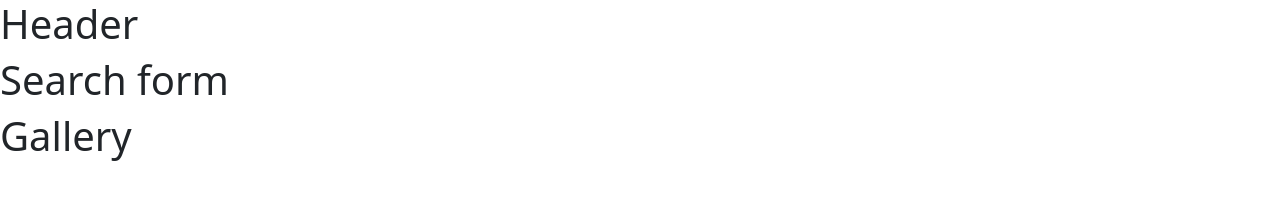
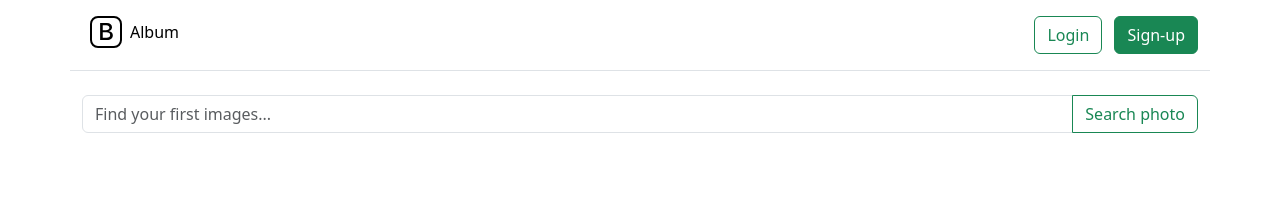
Before and after one commit to illusion4044/goit-js-hw-11, a website built with Vite: page src/index.html in a window 1280 px wide. Built offline with nearby package versions, Linux system fonts and the light colour scheme.

Commit message:
general update

```diff
--- a/src/partials/header.html
+++ b/src/partials/header.html
@@ -1,3 +1,32 @@
-<header class="header">
- <h1>Header</h1>
+<header
+  class="d-flex flex-wrap align-items-center justify-content-center justify-content-md-between py-3 mb-4 border-bottom container"
+>
+  <div class="col-md-3 mb-2 mb-md-0">
+    <a
+      href="/"
+      class="d-inline-flex align-items-center link-body-emphasis text-decoration-none"
+    >
+      <svg
+        xmlns="http://www.w3.org/2000/svg"
+        width="32"
+        height="32"
+        fill="currentColor"
+        class="bi bi-bootstrap mx-2"
+        viewBox="0 0 16 16"
+      >
+        <path
+          d="M5.062 12h3.475c1.804 0 2.888-.908 2.888-2.396 0-1.102-.761-1.916-1.904-2.034v-.1c.832-.14 1.482-.93 1.482-1.816 0-1.3-.955-2.11-2.542-2.11H5.062zm1.313-4.875V4.658h1.78c.973 0 1.542.457 1.542 1.237 0 .802-.604 1.23-1.764 1.23zm0 3.762V8.162h1.822c1.236 0 1.887.463 1.887 1.348 0 .896-.627 1.377-1.811 1.377z"
+        />
+        <path
+          d="M0 4a4 4 0 0 1 4-4h8a4 4 0 0 1 4 4v8a4 4 0 0 1-4 4H4a4 4 0 0 1-4-4zm4-3a3 3 0 0 0-3 3v8a3 3 0 0 0 3 3h8a3 3 0 0 0 3-3V4a3 3 0 0 0-3-3z"
+        />
+      </svg>
+      <span>Album</span>
+    </a>
+  </div>
+
+  <div class="col-md-3 text-end">
+    <button type="button" class="btn btn-outline-success me-2">Login</button>
+    <button type="button" class="btn btn-success">Sign-up</button>
+  </div>
 </header>
--- a/src/partials/section-gallery.html
+++ b/src/partials/section-gallery.html
@@ -1,5 +1,8 @@
 <section class="gallery">
-    <h1>
-        Gallery
-    </h1>
-</section>
+    <div class="container">
+      <div
+        class="gallery-list js-gallery row row-cols-1 row-cols-sm-2 row-cols-md-3 g-3"
+      ></div>
+      <span class="loader js-loader is-hidden"></span>
+    </div>
+  </section>
--- a/src/partials/section-search.html
+++ b/src/partials/section-search.html
@@ -1,3 +1,24 @@
-<section class="search">
-<h1>Search form</h1>
+<section class="search-section">
+  <div class="container">
+    <form class="search-form js-search-form" name="searchImageForm">
+      <div class="input-group mb-3">
+        <input
+          class="form-control js-search-input"
+          type="text"
+          name="searchKeyword"
+          required
+          placeholder="Find your first images..."
+          aria-label="Recipient's username"
+          aria-describedby="button-addon2"
+        />
+        <button
+          class="btn btn-outline-success"
+          type="submit"
+          id="button-addon2"
+        >
+          Search photo
+        </button>
+      </div>
+    </form>
+  </div>
 </section>
--- /dev/null
+++ b/src/scss/loader.scss
@@ -0,0 +1,32 @@
+.loader {
+    width: 48px;
+    height: 48px;
+    border: 5px solid rgba(0, 0, 0, 0.6);
+    border-bottom-color: #198754;
+    border-radius: 50%;
+    display: inline-block;
+    box-sizing: border-box;
+    animation: rotation 1s linear infinite;
+
+    .gallery & {
+      position: fixed;
+      top: 50%;
+      left: 50%;
+      transform: translate(-50%, -50%);
+    }
+
+    &.is-hidden {
+      opacity: 0;
+      visibility: hidden;
+      pointer-events: none;
+    }
+  }
+
+  @keyframes rotation {
+    0% {
+      transform: rotate(0deg);
+    }
+    100% {
+      transform: rotate(360deg);
+    }
+  }
--- a/src/scss/styles.scss
+++ b/src/scss/styles.scss
@@ -1,2 +1,3 @@
 // Import all of Bootstrap's CSS
 @import "bootstrap/scss/bootstrap";
+@import "./loader.scss";
```
